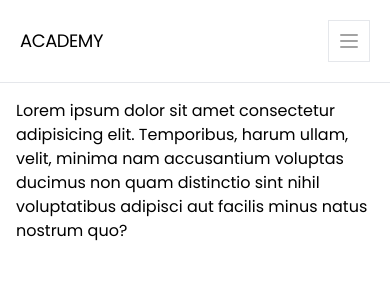
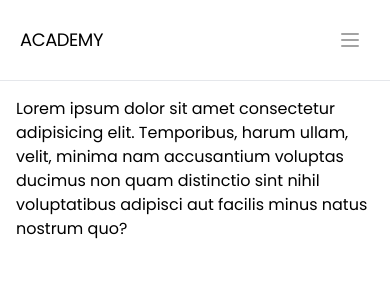
Before and after one commit to plasm/academy, a Nuxt app: page / in a window 390 px wide. Shown: the top 300 px of the page. Built offline with nearby package versions, Linux system fonts and the light colour scheme.

Commit message:
fix: toggler

```diff
--- a/components/ac-navigation/index.vue
+++ b/components/ac-navigation/index.vue
@@ -7,10 +7,10 @@
             academy
           </span>
         </a>
-        <button ref="hamburger" class="inline-flex items-center justify-center border p-2 text-neutral-400 hover:text-black focus:text-black focus:outline-none md:hidden" @click="toggleMenu()">
+        <button ref="hamburger" class="inline-flex items-center justify-center p-2 text-neutral-400 hover:text-black focus:text-black focus:outline-none md:hidden" @click="toggleMenu()">
           <svg class="size-6" stroke="currentColor" fill="none" viewBox="0 0 24 24">
-            <path :class="{ 'hidden': dropdownIsOpen, 'inline-flex': !dropdownIsOpen }" stroke-linecap="round" stroke-linejoin="round" stroke-width="2" d="M4 6h16M4 12h16M4 18h16" />
-            <path :class="{ 'hidden': !dropdownIsOpen, 'inline-flex': dropdownIsOpen }" stroke-linecap="round" stroke-linejoin="round" stroke-width="2" d="M6 18L18 6M6 6l12 12" />
+            <path :class="{ 'hidden': menuIsOpen, 'inline-flex': !menuIsOpen }" stroke-linecap="round" stroke-linejoin="round" stroke-width="2" d="M4 6h16M4 12h16M4 18h16" />
+            <path :class="{ 'hidden': !menuIsOpen, 'inline-flex': menuIsOpen }" stroke-linecap="round" stroke-linejoin="round" stroke-width="2" d="M6 18L18 6M6 6l12 12" />
           </svg>
         </button>
       </div>
```
